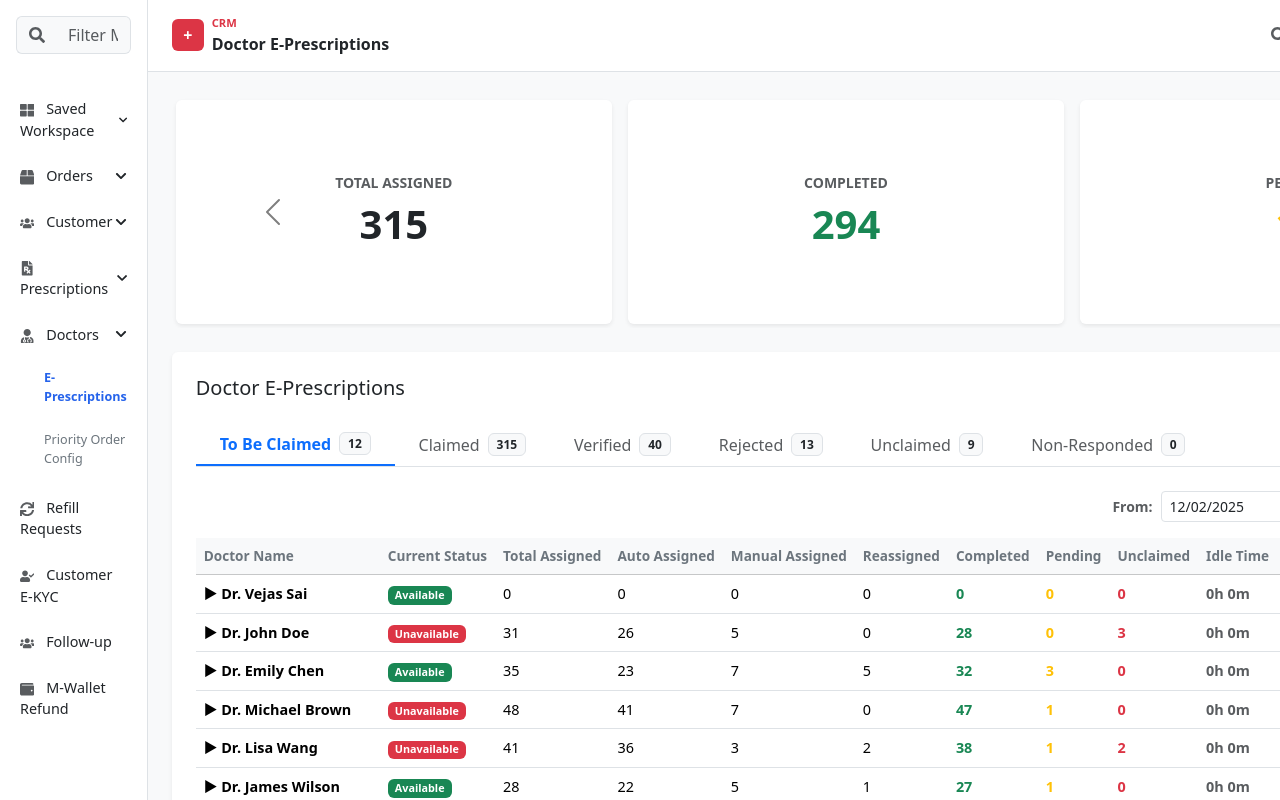
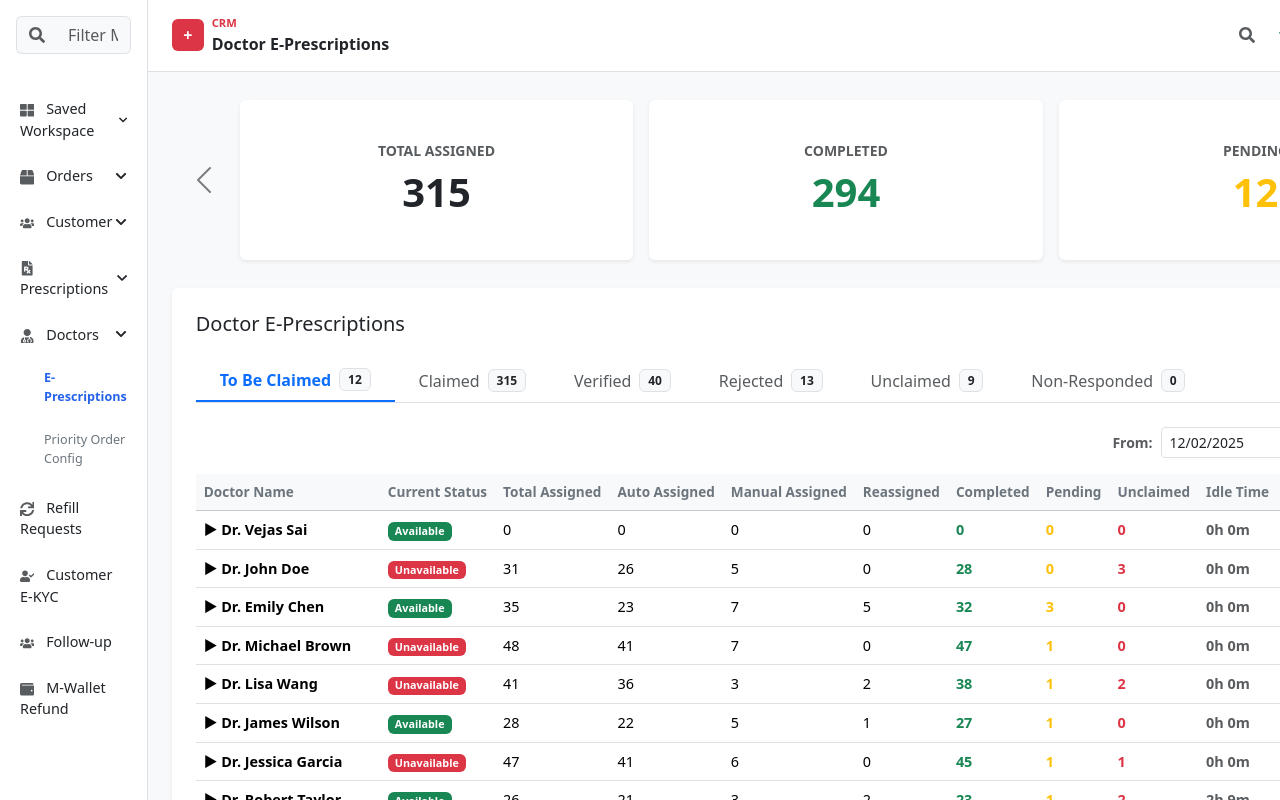
Before and after one commit to VardhanRangineni/Doctors, a React (Vite) app: page / in a window 1280 px wide. Shown: the top 800 px of the page. Built offline with nearby package versions, Linux system fonts and the light colour scheme.

Commit message:
Refine KPI carousel styles and update header info
Customized the KPI carousel in Dashboard for improved arrow spacing and reduced card minHeight for a more compact look. Updated Header component to display new user information (name, employee ID, email, and initials).

```diff
--- a/src/components/Dashboard.css
+++ b/src/components/Dashboard.css
@@ -24,3 +24,23 @@
 .table tbody td {
     font-size: 0.9rem;
 }
+
+/* KPI Carousel Customization */
+.kpi-carousel {
+    padding: 0 4rem;
+    /* Create space for arrows */
+}
+
+.kpi-carousel .carousel-control-prev,
+.kpi-carousel .carousel-control-next {
+    width: 4rem;
+    /* Match padding width */
+}
+
+.kpi-carousel .carousel-control-prev {
+    left: 0;
+}
+
+.kpi-carousel .carousel-control-next {
+    right: 0;
+}
--- a/src/components/Dashboard.jsx
+++ b/src/components/Dashboard.jsx
@@ -44,11 +44,11 @@ const Dashboard = () => {
 
                 <div className="p-4">
                     {/* High-level KPI Cards Carousel */}
-                    <Carousel interval={3000} indicators={false} controls={true} variant="dark" className="mb-4">
+                    <Carousel interval={3000} indicators={false} controls={true} variant="dark" className="mb-4 kpi-carousel">
                         <Carousel.Item>
                             <div className="row g-3 p-1">
                                 <div className="col-md-4">
-                                    <div className="card border-0 shadow-sm" style={{ minHeight: '14rem' }}>
+                                    <div className="card border-0 shadow-sm" style={{ minHeight: '10rem' }}>
                                         <div className="card-body text-center d-flex flex-column justify-content-center">
                                             <h6 className="text-muted text-uppercase small fw-bold mb-2">Total Doctors</h6>
                                             <h2 className="display-6 fw-bold text-primary mb-2">{doctors.length}</h2>
@@ -66,7 +66,7 @@ const Dashboard = () => {
                                     </div>
                                 </div>
                                 <div className="col-md-4">
-                                    <div className="card border-0 shadow-sm" style={{ minHeight: '14rem' }}>
+                                    <div className="card border-0 shadow-sm" style={{ minHeight: '10rem' }}>
                                         <div className="card-body text-center d-flex flex-column justify-content-center">
                                             <h6 className="text-muted text-uppercase small fw-bold mb-2">Avg Orders / Active Doctor</h6>
                                             <h2 className="display-6 fw-bold text-info mb-0">{avgOrdersPerActive}</h2>
@@ -75,7 +75,7 @@ const Dashboard = () => {
                                     </div>
                                 </div>
                                 <div className="col-md-4">
-                                    <div className="card border-0 shadow-sm" style={{ minHeight: '14rem' }}>
+                                    <div className="card border-0 shadow-sm" style={{ minHeight: '10rem' }}>
                                         <div className="card-body text-center d-flex flex-column justify-content-center">
                                             <h6 className="text-muted text-uppercase small fw-bold mb-2">Unclaimed %</h6>
                                             <h2 className="display-6 fw-bold text-danger mb-0">{unclaimedRate}%</h2>
@@ -88,7 +88,7 @@ const Dashboard = () => {
                         <Carousel.Item>
                             <div className="row g-3 p-1">
                                 <div className="col-md-4">
-                                    <div className="card border-0 shadow-sm" style={{ minHeight: '14rem' }}>
+                                    <div className="card border-0 shadow-sm" style={{ minHeight: '10rem' }}>
                                         <div className="card-body text-center d-flex flex-column justify-content-center">
                                             <h6 className="text-muted text-uppercase small fw-bold mb-2">Total Assigned</h6>
                                             <h2 className="display-6 fw-bold text-dark mb-0">{kpis.totalAssigned}</h2>
@@ -96,7 +96,7 @@ const Dashboard = () => {
                                     </div>
                                 </div>
                                 <div className="col-md-4">
-                                    <div className="card border-0 shadow-sm" style={{ minHeight: '14rem' }}>
+                                    <div className="card border-0 shadow-sm" style={{ minHeight: '10rem' }}>
                                         <div className="card-body text-center d-flex flex-column justify-content-center">
                                             <h6 className="text-muted text-uppercase small fw-bold mb-2">Completed</h6>
                                             <h2 className="display-6 fw-bold text-success mb-0">{kpis.completed}</h2>
@@ -104,7 +104,7 @@ const Dashboard = () => {
                                     </div>
                                 </div>
                                 <div className="col-md-4">
-                                    <div className="card border-0 shadow-sm" style={{ minHeight: '14rem' }}>
+                                    <div className="card border-0 shadow-sm" style={{ minHeight: '10rem' }}>
                                         <div className="card-body text-center d-flex flex-column justify-content-center">
                                             <h6 className="text-muted text-uppercase small fw-bold mb-2">Pending</h6>
                                             <h2 className="display-6 fw-bold text-warning mb-0">{kpis.pending}</h2>
--- a/src/components/Header.jsx
+++ b/src/components/Header.jsx
@@ -20,12 +20,12 @@ const Header = () => {
                 <FaWifi className="text-success" />
                 <div className="d-flex align-items-center text-end">
                     <div className="me-2">
-                        <div className="fw-bold small">Bollaboina Vaman</div>
-                        <div className="text-muted small" style={{ fontSize: '0.7rem' }}>Emp ID: 013247</div>
-                        <div className="text-muted small" style={{ fontSize: '0.7rem' }}>vamanktu@gmail.com</div>
+                        <div className="fw-bold small">Vardhan Rangineni</div>
+                        <div className="text-muted small" style={{ fontSize: '0.7rem' }}>Emp ID: OTG06992A</div>
+                        <div className="text-muted small" style={{ fontSize: '0.7rem' }}>ranginenivardhan@gmail.com</div>
                     </div>
                     <div className="bg-primary text-white rounded-circle d-flex align-items-center justify-content-center" style={{ width: '35px', height: '35px' }}>
-                        BV
+                        VR
                     </div>
                 </div>
             </div>
```
